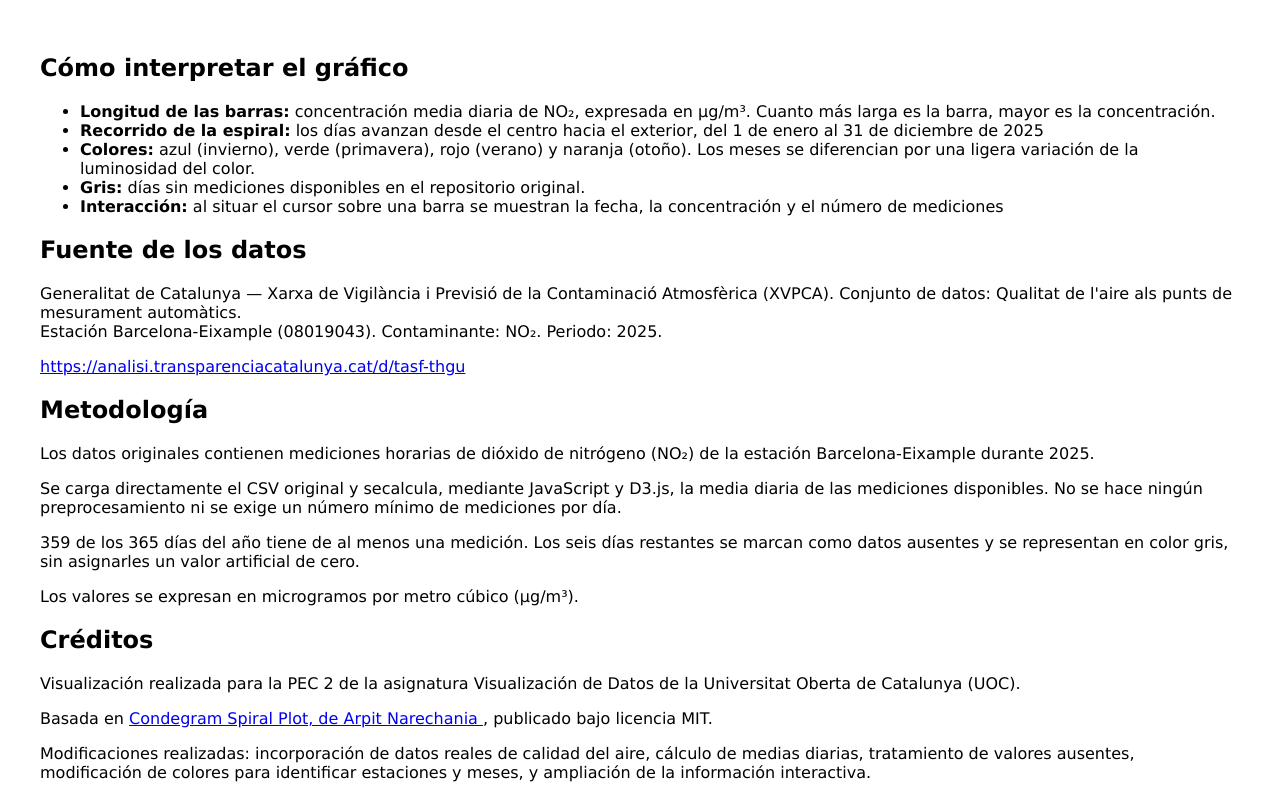
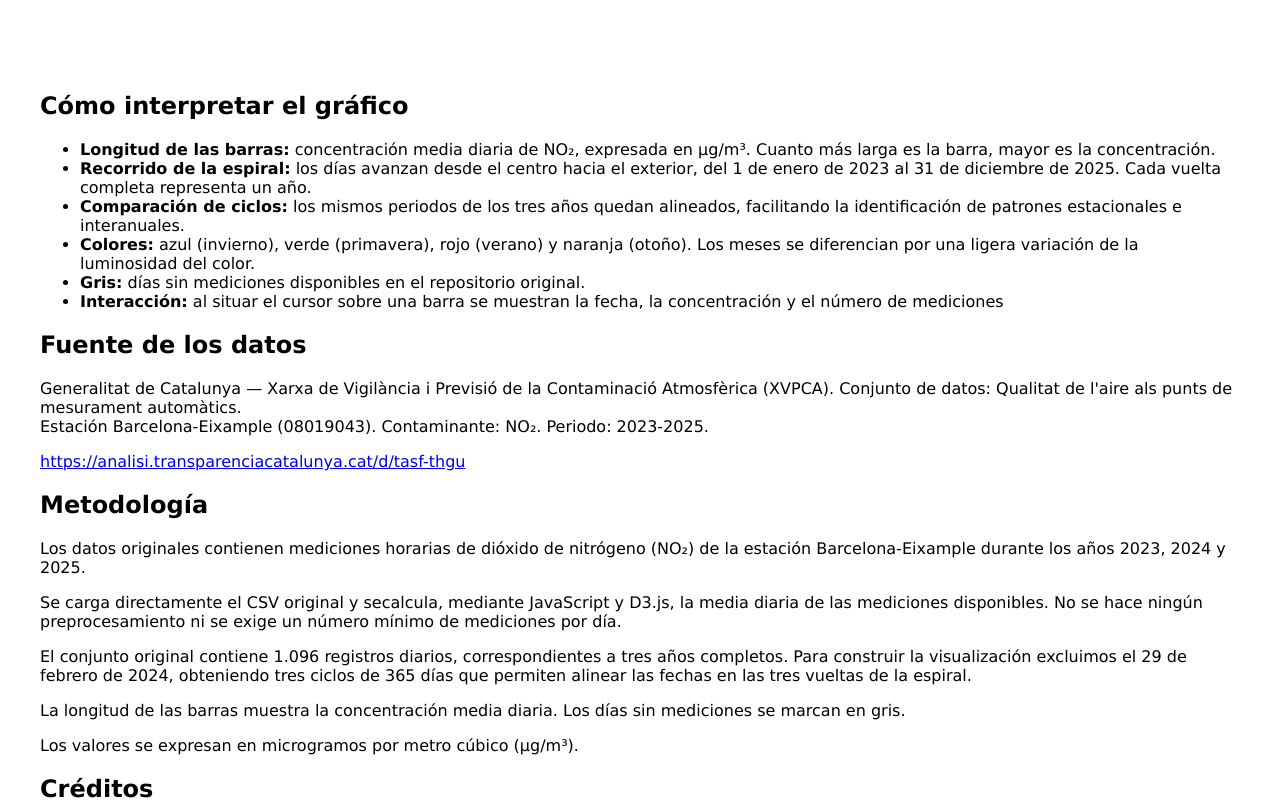
Before and after one commit to happohiken/uoc-vd-pec2-spiral-plot, a plain HTML site: page index.html in a window 1280 px wide. Shown: the part 1000-1806 px from the top of the page. Drawn offline with nearby package versions, Linux system fonts and the light colour scheme.

Commit message:
Update documentation for 2023-2025 annual spiral comparison

```diff
--- a/index.html
+++ b/index.html
@@ -2,12 +2,12 @@
 <html>
   <head>
     <meta http-equiv="Content-Type" content="text/html;charset=utf-8">
-    <title>Concentración NO₂ en Barcelona-Eixample (2025) | Spiral Plot</title>
+    <title>Concentración NO₂ en Barcelona-Eixample (2023-2025) | Spiral Plot</title>
       <link rel="stylesheet" type="text/css" href="style.css"/>
       <script data-require="d3@4.0.0" data-semver="4.0.0" src="https://d3js.org/d3.v4.js"></script>
   </head>
   <body>
-  <h1>Evolución de la concentración de NO₂ en Barcelona durante 2025</h1>
+  <h1>Evolución de la concentración de NO₂ en Barcelona durante 2023-2025</h1>
   <p>Concentración media diaria de dióxido de nitrógeno (NO₂), medida en la estación Barcelona-Eixample, representada mediante un gràfico espiral.</p>
 	<div id="chart"></div>
     <script type="text/javascript" src="main.js"></script>
@@ -17,7 +17,8 @@
     </h2>
     <ul>
       <li><b>Longitud de las barras:</b> concentración media diaria de NO₂, expresada en µg/m³. Cuanto más larga es la barra, mayor es la concentración.</li>
-      <li><b>Recorrido de la espiral:</b> los días avanzan desde el centro hacia el exterior, del 1 de enero al 31 de diciembre de 2025</li>
+      <li><b>Recorrido de la espiral:</b> los días avanzan desde el centro hacia el exterior, del 1 de enero de 2023 al 31 de diciembre de 2025. Cada vuelta completa representa un año.</li>
+      <li><b>Comparación de ciclos:</b> los mismos periodos de los tres años quedan alineados, facilitando la identificación de patrones estacionales e interanuales.</li>
       <li><b>Colores:</b> azul (invierno), verde (primavera), rojo (verano) y naranja (otoño). Los meses se diferencian por una ligera variación de la luminosidad del color.</li>
       <li><b>Gris:</b>  días sin mediciones disponibles en el repositorio original.</li>
       <li><b>Interacción:</b> al situar el cursor sobre una barra se muestran la fecha, la concentración y el número de mediciones</li>
@@ -28,7 +29,7 @@
     <p>
       Generalitat de Catalunya — Xarxa de Vigilància i Previsió de la Contaminació Atmosfèrica (XVPCA). Conjunto de datos: Qualitat de l'aire als punts de mesurament automàtics.
       <br>
-      Estación Barcelona-Eixample (08019043). Contaminante: NO₂. Periodo: 2025.
+      Estación Barcelona-Eixample (08019043). Contaminante: NO₂. Periodo: 2023-2025.
     </p>
     <p>
       <a href="https://analisi.transparenciacatalunya.cat/d/tasf-thgu" target="_blank">https://analisi.transparenciacatalunya.cat/d/tasf-thgu</a>
@@ -40,7 +41,7 @@
 
     <p>
       Los datos originales contienen mediciones horarias de dióxido
-      de nitrógeno (NO₂) de la estación Barcelona-Eixample durante 2025.
+      de nitrógeno (NO₂) de la estación Barcelona-Eixample durante los años 2023, 2024 y 2025.
     </p>
     <p>
       Se carga directamente el CSV original y secalcula,
@@ -49,9 +50,14 @@
       ni se exige un número mínimo de mediciones por día.
     </p>
     <p>
-      359 de los 365 días del año tiene de al menos una medición.
-      Los seis días restantes se marcan como datos ausentes y
-      se representan en color gris, sin asignarles un valor artificial de cero.
+      El conjunto original contiene 1.096 registros diarios,
+      correspondientes a tres años completos. Para construir la visualización
+      excluimos el 29 de febrero de 2024, obteniendo tres ciclos de 365 días
+      que permiten alinear las fechas en las tres vueltas de la espiral.
+    </p>
+    <p>
+      La longitud de las barras muestra la concentración media diaria. Los días sin
+      mediciones se marcan en gris.
     </p>
     <p>
       Los valores se expresan en microgramos por metro cúbico (µg/m³).
```
Also changed, not shown: 2 other files.
